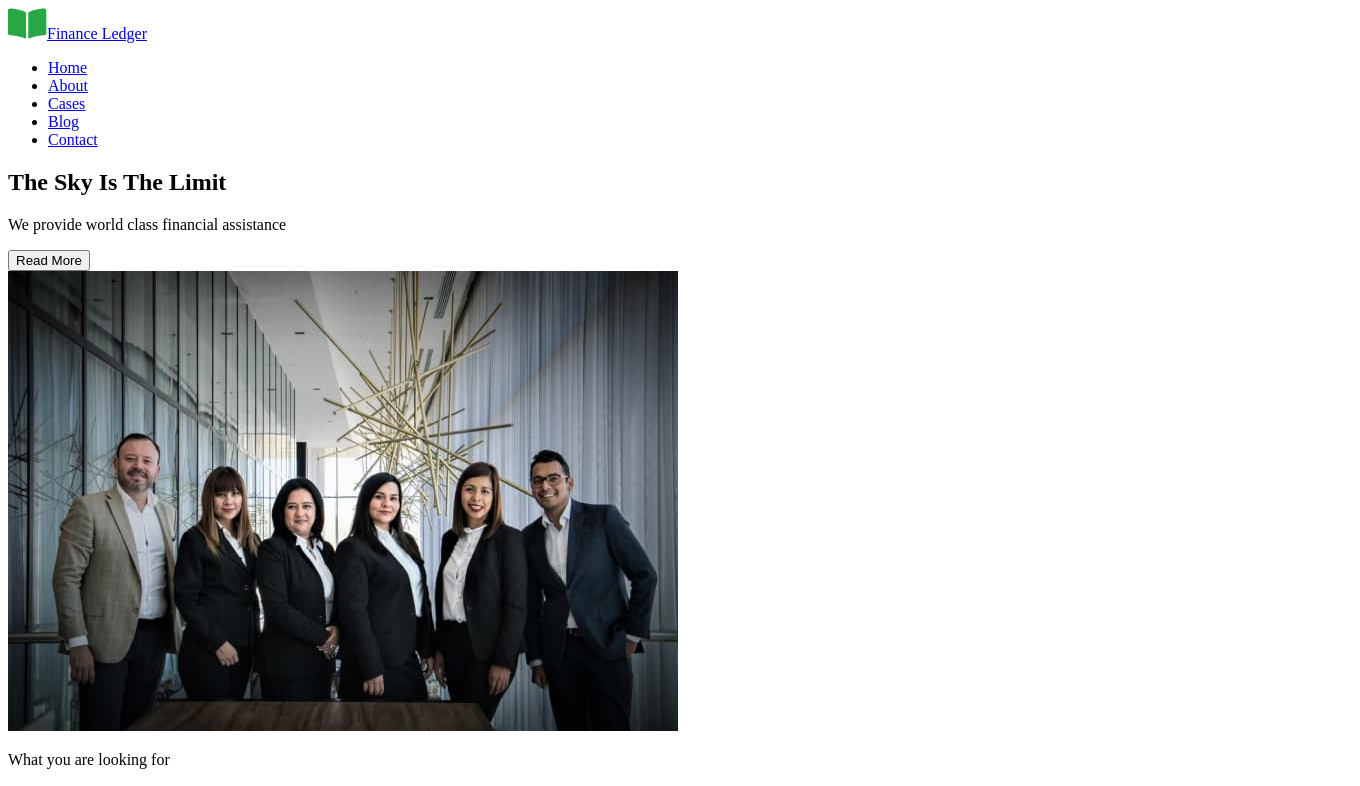
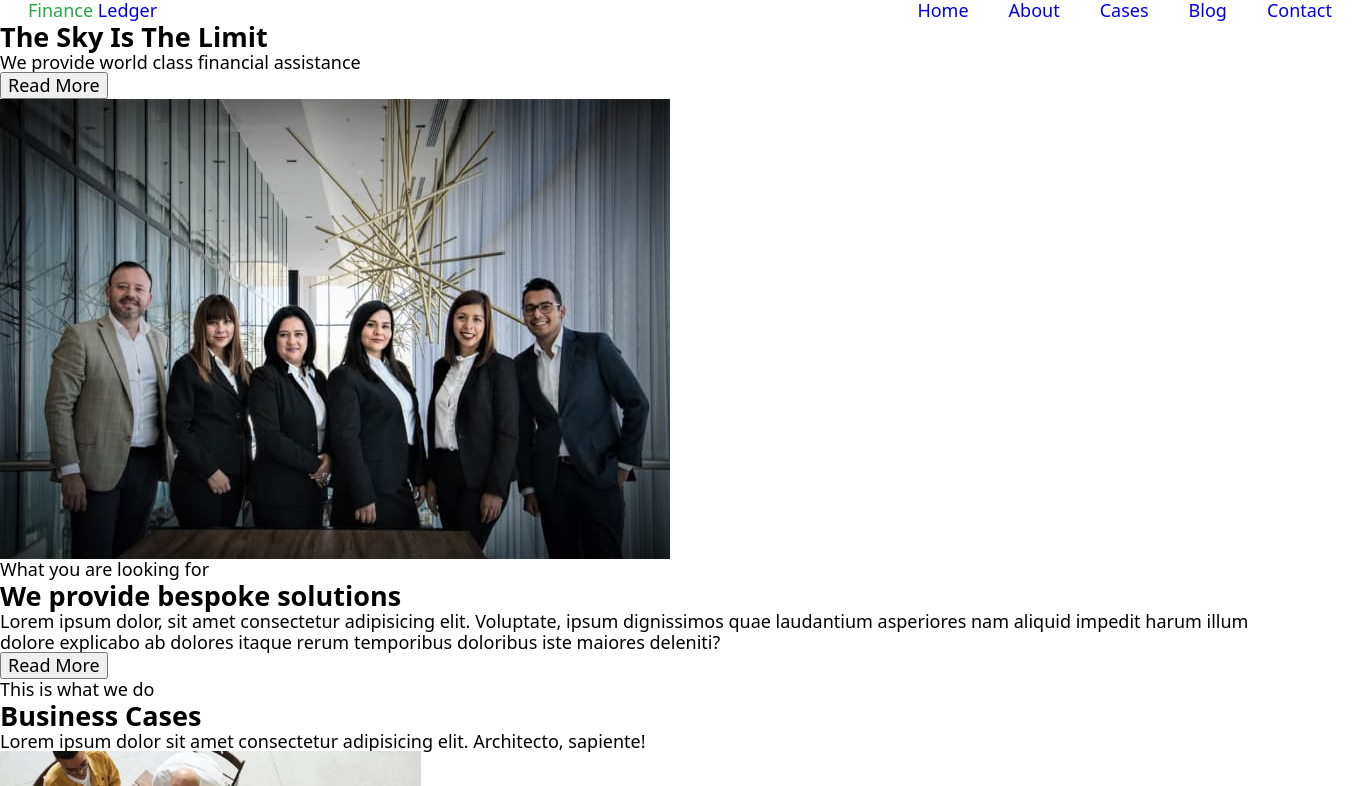
Before and after one commit to kashirin-olexsandr/89-13-14, a plain HTML site: page index.html in a window 1280 px wide. Shown: the top 786 px of the page, 1360 px wide, since content can reach past the window. Drawn offline with nearby package versions, Linux system fonts and the light colour scheme.

Commit message:
header styles

```diff
--- /dev/null
+++ b/css/styles.css
@@ -0,0 +1,63 @@
+body{
+    font-family: "Open Sans", sans-serif;
+    font-size: 18px;
+}
+p,
+h1,
+h2,
+h3,
+h4,
+h5 {
+    margin: 0;
+}
+
+ul {
+    margin: 0;
+    padding-left: 0;
+}
+
+img {
+    display: block;
+}
+
+.link {
+    text-decoration: none;
+}
+
+.list {
+    list-style: none;
+}
+:root{
+    --accent-color: #28A745;
+    --color-light: #FFFFFF;
+}
+/* header */
+.logo-green{
+   color: var(--accent-color);
+}
+.container {
+    width: 1360px;
+    margin: 0 auto;
+    padding-left: 28px;
+    padding-right: 28px;
+
+}
+
+.nav {
+    display: flex;
+
+}
+
+.link-logo {}
+
+.logo-green {}
+
+.nav-menu {
+    display: flex;
+    margin-left: auto;
+    gap: 40px;
+}
+
+.nav-item {}
+
+.nav-link {}
--- a/index.html
+++ b/index.html
@@ -4,22 +4,28 @@
     <meta charset="UTF-8" />
     <meta http-equiv="X-UA-Compatible" content="IE=edge" />
     <meta name="viewport" content="width=device-width, initial-scale=1.0" />
+    <link rel="stylesheet" href="./css/styles.css">
+    <link rel="preconnect" href="https://fonts.googleapis.com" />
+    <link rel="preconnect" href="https://fonts.gstatic.com" crossorigin />
+    <link href="https://fonts.googleapis.com/css2?family=Open+Sans:wght@300;400&display=swap" rel="stylesheet" />
+    <link rel="stylesheet" href="https://cdnjs.cloudflare.com/ajax/libs/modern-normalize/1.1.0/modern-normalize.min.css" />
     <title>Document</title>
   </head>
   <body>
     <header>
-      <nav>
-        <a href="./index.html"
-          ><img src="./images/logo.svg" alt="logo" width="39" height="31" />Finance Ledger</a
-        >
-        <ul>
-          <li><a href="#hero">Home</a></li>
-          <li><a href="#about">About</a></li>
-          <li><a href="#cases">Cases</a></li>
-          <li><a href="#blog">Blog</a></li>
-          <li><a href="#contact">Contact</a></li>
+      <div class="container">
+      <nav class="nav">
+        <a class="link-logo link" href="./index.html">
+        <span class="logo-green">Finance</span> Ledger</a>
+        <ul class="nav-menu list">
+          <li class="nav-item"><a class="nav-link link" href="#hero">Home</a></li>
+          <li class="nav-item"><a class="nav-link link" href="#about">About</a></li>
+          <li class="nav-item"><a class="nav-link link" href="#cases">Cases</a></li>
+          <li class="nav-item"><a class="nav-link link" href="#blog">Blog</a></li>
+          <li class="nav-item"><a class="nav-link link" href="#contact">Contact</a></li>
         </ul>
       </nav>
+    </div>
     </header>
     <main>
       <section>
```
